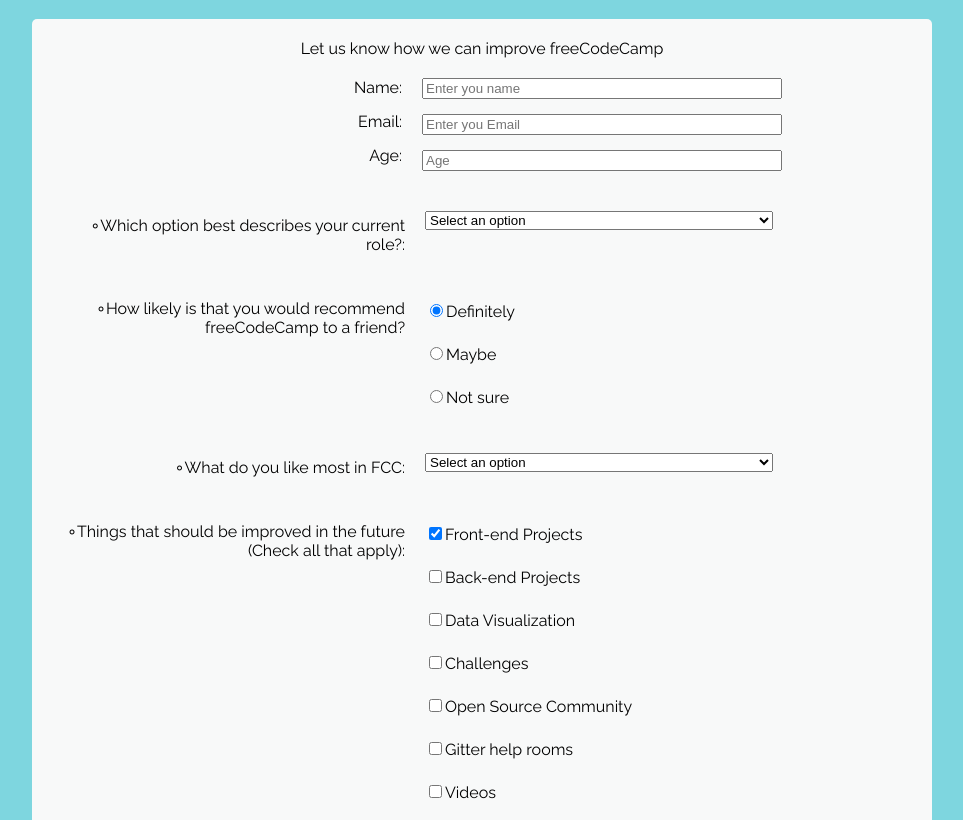
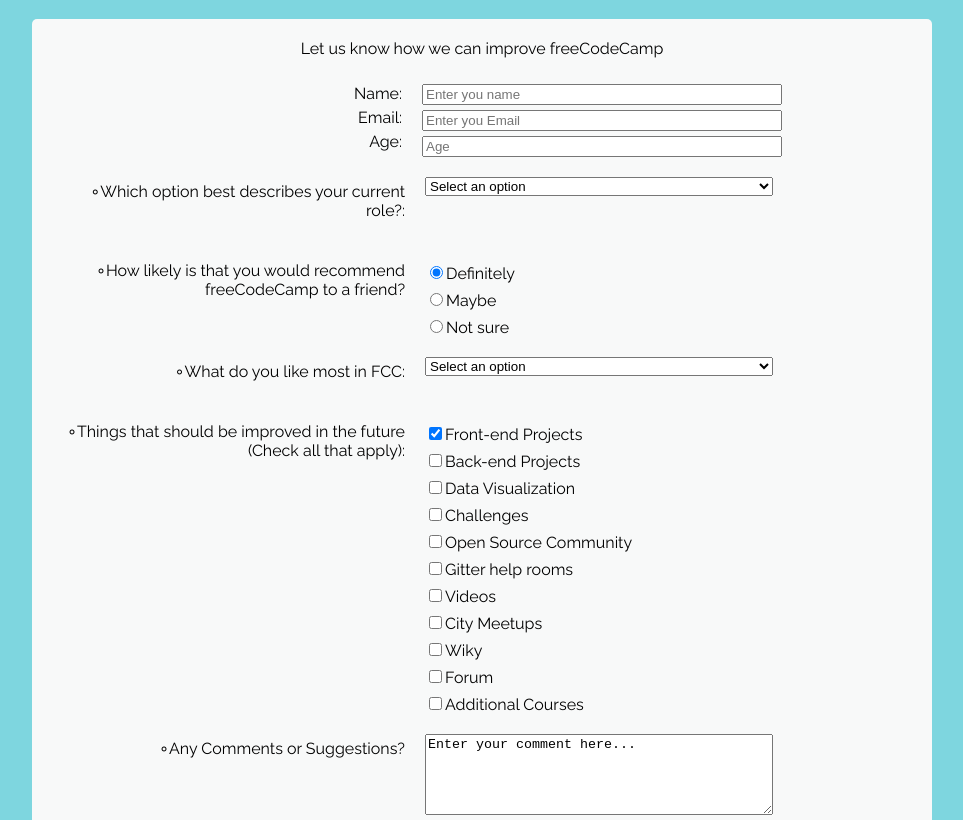
Before and after one commit to DaneliaSanchz/survey-form, a plain HTML site: page index.html in a window 1280 px wide. Shown: the part 61-881 px from the top of the page, without its empty margins (158-1121 px from the left). Drawn offline with Linux system fonts and the light colour scheme.

Commit message:
uploading changes

```diff
--- a/css/styles.css
+++ b/css/styles.css
@@ -30,7 +30,6 @@ div p:before {
 
 div, label, input, p {
   margin-top: 5px;
-  margin-bottom: 10px;
 }
 
 .column1, .column2 {
--- a/index.html
+++ b/index.html
@@ -85,7 +85,7 @@
           <p>Any Comments or Suggestions?</p>
         </div>
         <div class="column2">
-          <textarea rows="10" cols="50">Enter your comment here...</textarea>
+          <textarea rows="5" cols="50">Enter your comment here...</textarea>
         </div>
       </div>
       <button id="submit" type="submit">Submit</button>
```
